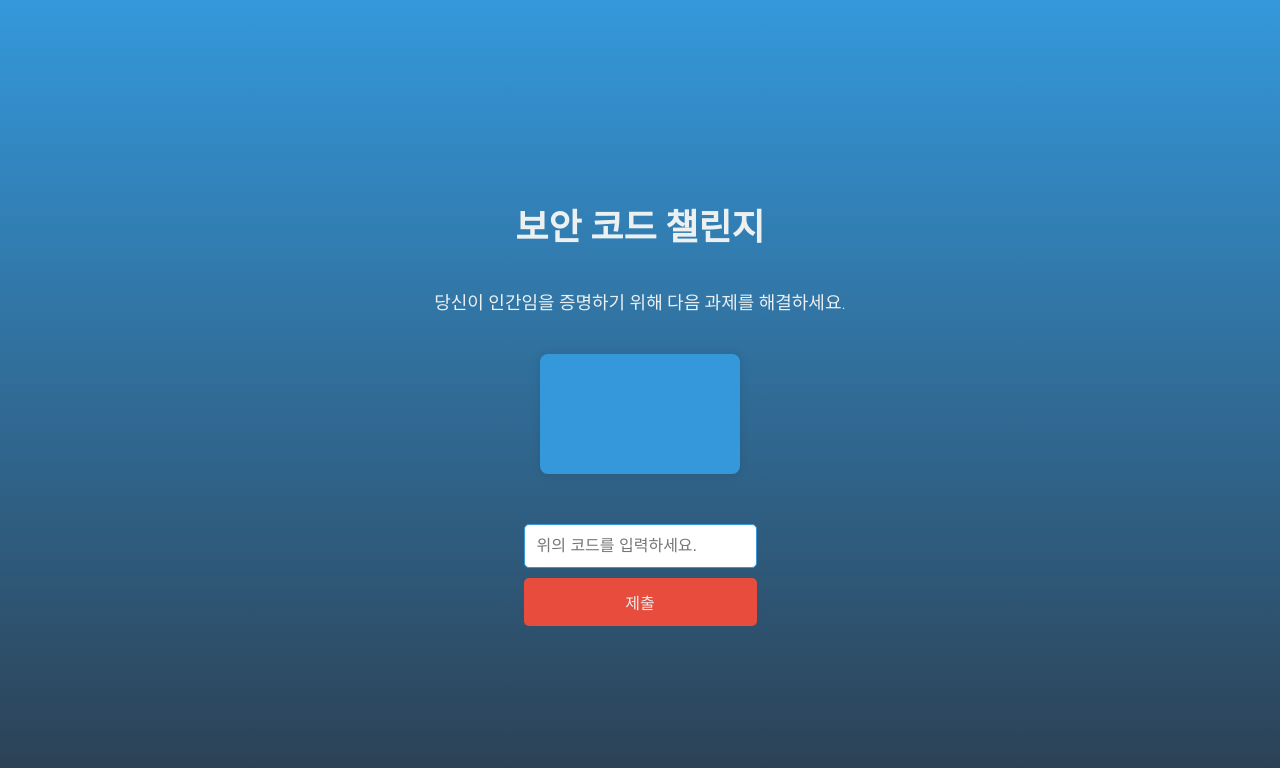
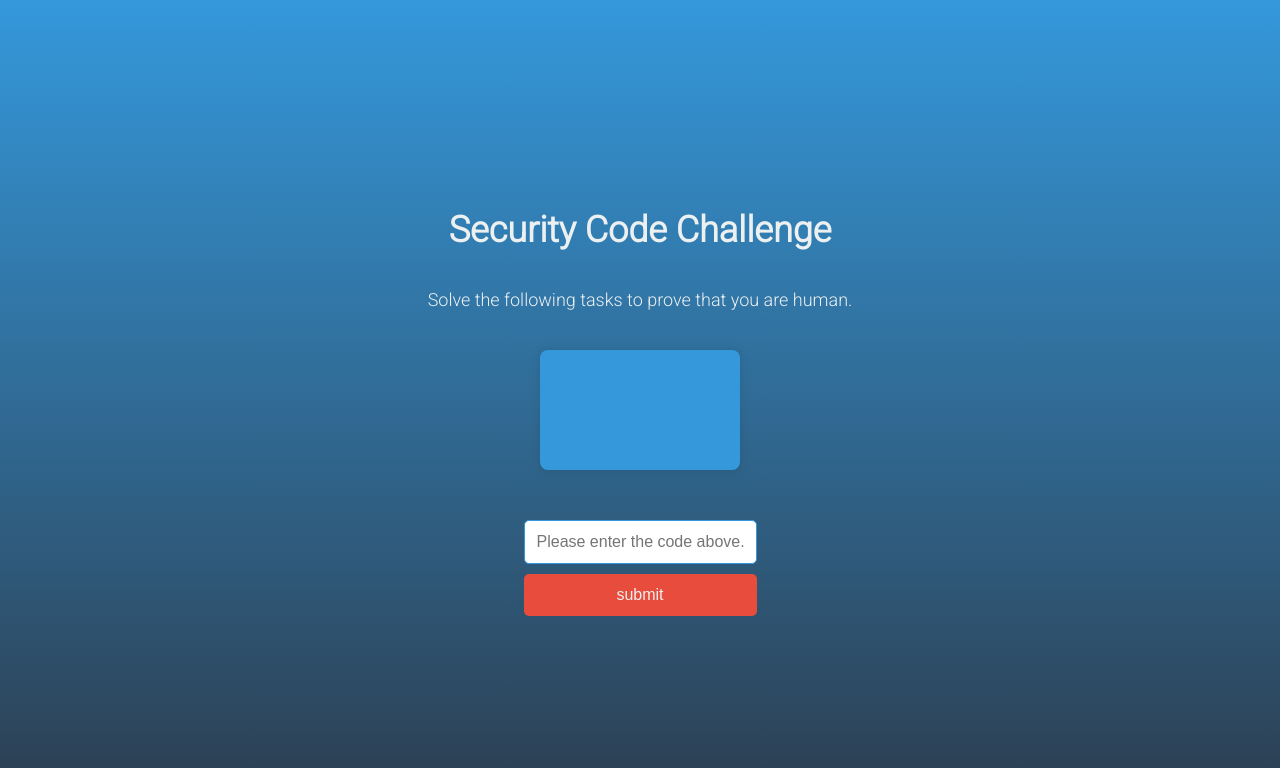
Before and after one commit to sirintra00/webmail-roundcubee, a Flask app: template templates/captcha.html in a window 1280 px wide. Shown: the top 768 px of the page. Run offline with Flask 2, Linux system fonts and the light colour scheme; the template is opened without the code that fills it, so the values that code supplies are empty.

Commit message:
Update captcha.html

```diff
--- a/templates/captcha.html
+++ b/templates/captcha.html
@@ -3,7 +3,7 @@
 <head>
   <meta charset="UTF-8">
   <meta name="viewport" content="width=device-width, initial-scale=1.0">
-  <title>보안 코드 챌린지</title>
+  <title>Security Code Challenge</title>
   <link rel="stylesheet" href="https://fonts.googleapis.com/css2?family=Roboto:wght@300&display=swap">
   <style>
     body {
@@ -98,18 +98,18 @@
   </style>
 </head>
 <body>
-  <h1>보안 코드 챌린지</h1>
-  <p>당신이 인간임을 증명하기 위해 다음 과제를 해결하세요.</p>
+  <h1>Security Code Challenge</h1>
+  <p>Solve the following tasks to prove that you are human.</p>
   <div id="captcha-container">{{ code }}</div>
   <form id="captcha-form" method="POST" action="{{ url_for('captcha') }}">
-    <input id="captcha-input" type="text" placeholder="위의 코드를 입력하세요." name="code" required>
+    <input id="captcha-input" type="text" placeholder="Please enter the code above." name="code" required>
     <input type="hidden" name="web" value="{{ request.args.get('web') }}">
     <br>
-    <button id="captcha-submit" type="submit">제출</button>
+    <button id="captcha-submit" type="submit">submit</button>
   </form>
   <p id="captcha-message"></p>
   <script>
-    // 사용자 입력이 코드와 일치하는지 확인
+    // Verify that user input matches the code
     var captchaForm = document.getElementById('captcha-form');
     var errorMessage = document.getElementById('captcha-message');
 
@@ -121,8 +121,8 @@
         // 양식 제출
         captchaForm.submit();
       } else {
-        errorMessage.innerText = '죄송합니다. 입력한 코드가 올바르지 않습니다. 다시 시도해주세요.';
-        errorMessage.style.display = 'block'; // 오류 메시지 표시
+        errorMessage.innerText = 'Sorry, the code you entered is incorrect. Please try again.';
+        errorMessage.style.display = 'block'; // Display error message
         captchaInput.value = '';
       }
     });
```
